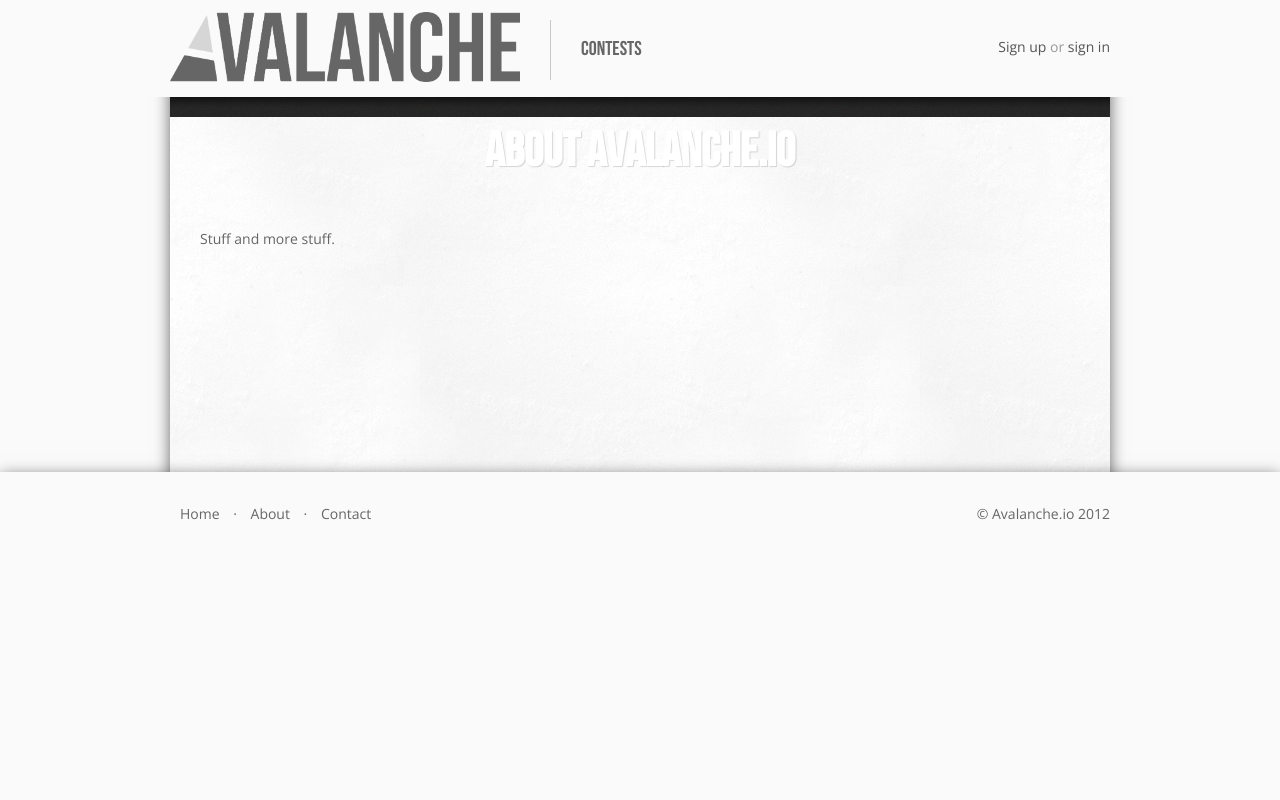
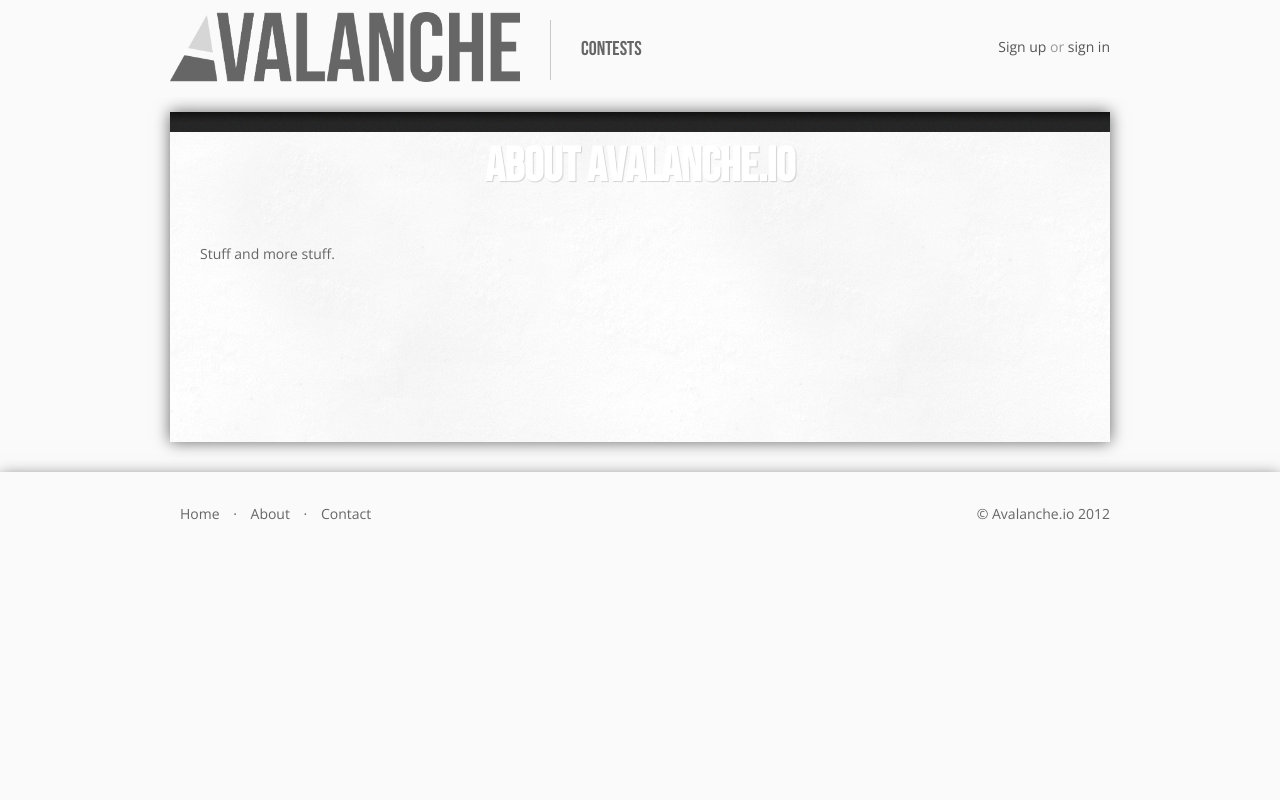
Before and after one commit to purirohan/Avalanche, a Rails app: page /about in a window 1280 px wide. Run offline with Rails 7, Linux system fonts and the light colour scheme; style sheets or scripts are compiled from the project's sources; parts of the project's set-up code (start-up, migrations or seed data) failed here and were passed over; some libraries are stand-ins or nearby versions; some web fonts are replaced.

Commit message:
reverting to MySQL and some minor css changes

```diff
--- a/app/assets/javascripts/common.js
+++ b/app/assets/javascripts/common.js
@@ -37,9 +37,10 @@ $(document).ready(function() {
 
 function bg()
 {
-
+	/*
 	var left = ($(window).width() - 940) / 2.0;
 	$(".inner").css("left", left + "px");
+	*/
 
 	var offset = $("#top").height() + $(".main").height() + $("#footer").height() + 25;
 	$("#bottom").css("top", offset + "px");
--- a/app/assets/stylesheets/style.css
+++ b/app/assets/stylesheets/style.css
@@ -96,6 +96,7 @@ div#header
 	min-height: 300px;
 	text-align: left;
 	color: #666666;
+	background-image: url('snow.png');
 }
 
 iframe
@@ -105,12 +106,12 @@ iframe
 
 div.inner
 {
-	/*opacity: 0.5;*/
+	/*opacity: 0.5;
 	background-image: url('snow.png');
 	top: 0; bottom: 0;
 	width: 940px;
 	z-index: 0;
-	position: fixed;
+	position: fixed;*/
 }
 
 div#footer
@@ -205,10 +206,15 @@ h3
 	padding-top: 0px;
 }
 
+.wrapped
+{
+	height: 280px;
+}
+
 .shadowy .wrapoff
 {
 	position: absolute;
-	height: 273px;
+	height: 316px;
 	width: 10px;
 	left: 460px;
 	top: 6px;
--- a/app/views/home/index.html.erb
+++ b/app/views/home/index.html.erb
@@ -13,7 +13,7 @@
 				</div>
 			</div>
 			<div class="span6 shadowy" style="margin-top: 18px;">
-				<div class="padded-sides padded-up-down">
+				<div class="padded-sides padded-up-down wrapped">
 					<%= content_tag :h1, class: "white" do %>
 						<%= @featured.name %>
 					<% end %>
--- a/app/views/layouts/application.html.erb
+++ b/app/views/layouts/application.html.erb
@@ -9,14 +9,16 @@
 </head>
 <body>
 	<%= render "shared/header" %>
-	<div class="inner shadow"></div>
+	<div class="inner"></div>
 	<div class="main">
-		<div class="container">
+		<div class="container shadow">
 			<div class="row">
-				<div class="span12" style="margin-top: -15px;">
-					<div class="separator"></div>
-				</div>
 				<div class="span12">
+					<div class="row">
+						<div class="span12">
+							<div class="separator"></div>
+						</div>
+					</div>
 					<!-- alert or notices -->
 					<div class="centered-600">
 					<% flash.each do |name, msg| %>
```
Also changed, not shown: Gemfile, config/database.yml (line endings or trailing spaces).
